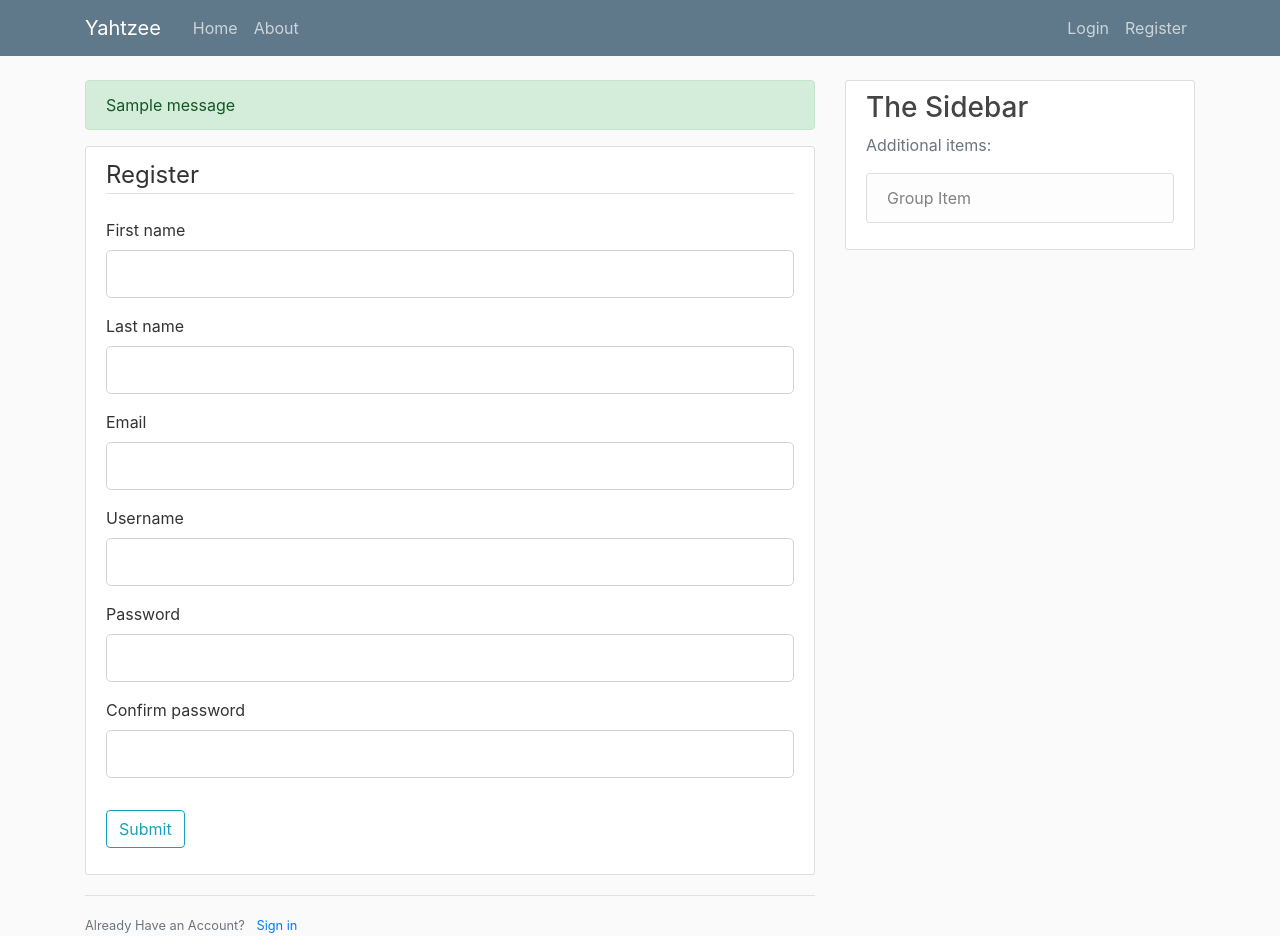
After one commit to pmacking/tutorial-flask-app, a Python web app: template templates/register.html in a window 1280 px wide. The commit adds this page. Run offline with Jinja, Linux system fonts and the light colour scheme; the template is opened without the code that fills it: most values are stand-ins (such as "Sample title", 1, 10 or a date in 2020); one stand-in notice (Sample message) is shown; form fields are guessed from the names that the template uses; some libraries are stand-ins or nearby versions.

Commit message:
Adds register login forms with validation and flash messages

```diff
--- a/config.py
+++ b/config.py
@@ -9,6 +9,7 @@ import connexion
 from flask_sqlalchemy import SQLAlchemy
 from flask_marshmallow import Marshmallow
 from flask_bcrypt import Bcrypt
+from yahtzee.forms import RegistrationForm, LoginForm
 
 BASEDIR = os.path.abspath(os.path.dirname(__file__))
 
@@ -23,6 +24,8 @@ app.config['SQLALCHEMY_ECHO'] = True
 app.config['SQLALCHEMY_DATABASE_URI'] = \
     'sqlite:///' + os.path.join(BASEDIR, 'data/yahtzee.db')
 app.config['SQLALCHMEY_TRACK_MODIFICATIONS'] = False
+# TODO: update config layout to manage app.config key-values in env var
+app.config['SECRET_KEY'] = 'e7511ba97f3f9253329a64d47c392669'
 
 # create SQLAlchemy db instance
 db = SQLAlchemy(app)
--- a/requirements.txt
+++ b/requirements.txt
@@ -6,6 +6,8 @@ chardet==3.0.4
 click==7.1.2
 clickclick==1.2.2
 connexion==2.7.0
+dnspython==1.16.0
+email-validator==1.1.1
 Flask==1.1.2
 Flask-Bcrypt==0.7.1
 flask-marshmallow==0.12.0
--- a/templates/layout.html
+++ b/templates/layout.html
@@ -26,13 +26,13 @@
           </button>
           <div class="collapse navbar-collapse" id="navbarToggle">
             <div class="navbar-nav mr-auto">
-              <a class="nav-item nav-link" href="/">Home</a>
-              <a class="nav-item nav-link" href="/about">About</a>
+              <a class="nav-item nav-link" href="{{ url_for('home') }}">Home</a>
+              <a class="nav-item nav-link" href="{{ url_for('about') }}">About</a>
             </div>
             <!-- Navbar Right Side -->
             <div class="navbar-nav">
-              <a class="nav-item nav-link" href="/login">Login</a>
-              <a class="nav-item nav-link" href="/register">Register</a>
+              <a class="nav-item nav-link" href="{{ url_for('login') }}">Login</a>
+              <a class="nav-item nav-link" href="{{ url_for('register') }}">Register</a>
             </div>
           </div>
         </div>
@@ -41,6 +41,15 @@
     <main role="main" class="container">
       <div class="row">
         <div class="col-md-8">
+          {% with messages = get_flashed_messages(with_categories=true) %}
+            {% if messages %}
+              {% for category, message in messages %}
+                <div class="alert alert-{{ category }}">
+                  {{ message }}
+                </div>
+              {% endfor %}
+            {% endif %}
+          {% endwith %}
           {% block content %}{% endblock %}
         </div>
         <div class="col-md-4">
--- /dev/null
+++ b/templates/register.html
@@ -0,0 +1,97 @@
+{% extends "layout.html" %}
+{% block content %}
+    <div class="content-section">
+        <form method="POST" action="">
+            {{ form.hidden_tag() }} <!-- adds CSRF token: protect attacks-->
+            <fieldset class="form-group">
+                <legend class="border-bottom mb-4">Register</legend>
+                <div class="form-group">
+                    {{ form.first_name.label(class="form-control-label") }}
+                    {% if form.first_name.errors %}
+                        {{ form.first_name(class="form-control form-control-lg is-invalid") }}
+                        <div class = "invalid-feedback">
+                            {% for error in form.first_name.errors %}
+                                <span>{{ error }}</span>
+                            {% endfor %}
+                        </div>
+                    {% else %}
+                        {{ form.first_name(class="form-control form-control-lg") }}
+                    {% endif %}
+                </div>
+                <div class="form-group">
+                    {{ form.last_name.label(class="form-control-label") }}
+                    {% if form.last_name.errors %}
+                        {{ form.last_name(class="form-control form-control-lg is-invalid") }}
+                        <div class = "invalid-feedback">
+                            {% for error in form.last_name.errors %}
+                                <span>{{ error }}</span>
+                            {% endfor %}
+                        </div>
+                    {% else %}
+                        {{ form.last_name(class="form-control form-control-lg") }}
+                    {% endif %}
+                </div>
+                <div class="form-group">
+                    {{ form.email.label(class="form-control-label") }}
+                    {% if form.email.errors %}
+                        {{ form.email(class="form-control form-control-lg is-invalid") }}
+                        <div class = "invalid-feedback">
+                            {% for error in form.email.errors %}
+                                <span>{{ error }}</span>
+                            {% endfor %}
+                        </div>
+                    {% else %}
+                        {{ form.email(class="form-control form-control-lg") }}
+                    {% endif %}
+                </div>
+                <div class="form-group">
+                    {{ form.username.label(class="form-control-label") }}
+                    {% if form.username.errors %}
+                        {{ form.username(class="form-control form-control-lg is-invalid") }}
+                        <div class = "invalid-feedback">
+                            {% for error in form.username.errors %}
+                                <span>{{ error }}</span>
+                            {% endfor %}
+                        </div>
+                    {% else %}
+                        {{ form.username(class="form-control form-control-lg") }}
+                    {% endif %}
+                </div>
+                <div class="form-group">
+                    {{ form.password.label(class="form-control-label") }}
+                    {% if form.password.errors %}
+                        {{ form.password(class="form-control form-control-lg is-invalid") }}
+                        <div class = "invalid-feedback">
+                            {% for error in form.password.errors %}
+                                <span>{{ error }}</span>
+                            {% endfor %}
+                        </div>
+                    {% else %}
+                        {{ form.password(class="form-control form-control-lg") }}
+                    {% endif %}
+                </div>
+                <div class="form-group">
+                    {{ form.confirm_password.label(class="form-control-label") }}
+                    {% if form.confirm_password.errors %}
+                        {{ form.confirm_password(class="form-control form-control-lg is-invalid") }}
+                        <div class = "invalid-feedback">
+                            {% for error in form.confirm_password.errors %}
+                                <span>{{ error }}</span>
+                            {% endfor %}
+                        </div>
+                    {% else %}
+                        {{ form.confirm_password(class="form-control form-control-lg") }}
+                    {% endif %}
+                </div>
+            </fieldset>
+            <div class="form-group">
+                {{ form.submit(class="btn btn-outline-info") }}
+            </div>
+        </form>
+    </div>
+    <div class="border-top pt-3">
+        <small class="text-muted">
+            Already Have an Account? <a class="ml-2" href="{{ url_for('login') }}">Sign in</a>
+        </small>
+    </div>
+{% endblock content %}
```
Also changed, not shown: templates/login.html (added, +52 -0 lines), yahtzee/forms.py (added, +42 -0 lines), yahtzee/routes.py (+41 -2 lines).
